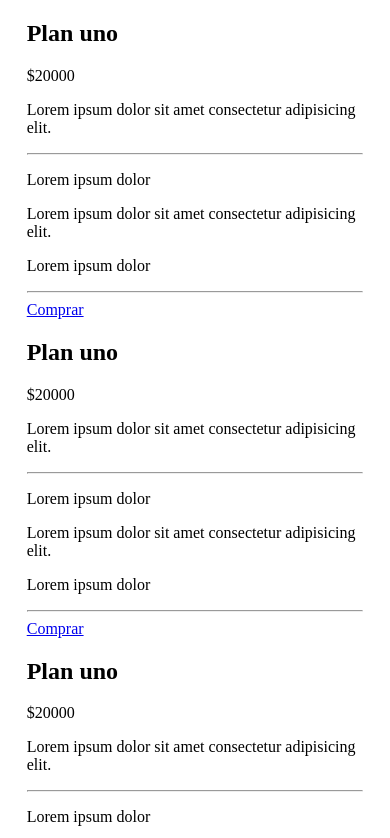
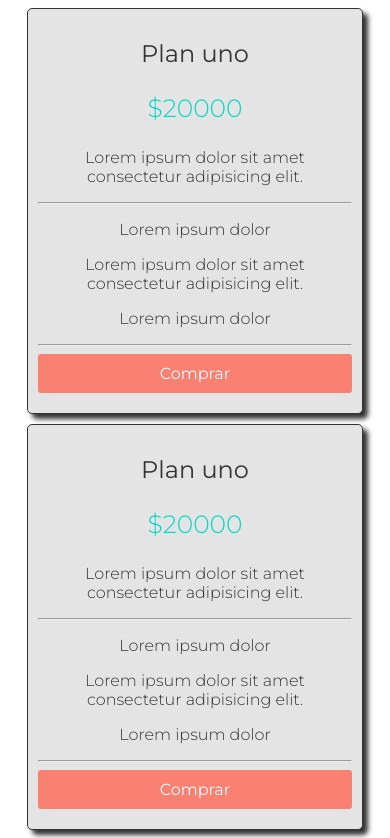
Before and after one commit to 602eaffd/PrimeraPaginaWeb, a plain HTML site: page tabla-precios.html in a window 390 px wide. Shown: the top 838 px of the page. Drawn offline with Linux system fonts and the light colour scheme.

Commit message:
Diseño final responsive tabla de precios

```diff
--- a/css/tabla-precios.css
+++ b/css/tabla-precios.css
@@ -2,3 +2,90 @@
     margin: 0% auto;
     width: 90%;
 }
+
+body{
+    font-family: 'Montserrat', sans-serif;
+}
+
+h2{
+    /* para volver delgada la letra */
+    font-weight: 400;
+}
+
+p{
+    /* para volver delgada la letra */
+    font-weight: 300;
+}
+
+/* una al lado de la otra columna */
+.flex{
+    display: flex;
+    flex-wrap: wrap;
+}
+
+/* centrar textos */
+.text-center{
+    text-align: center;
+}
+
+
+.columna-div{
+    /* agregar fondo a cada columna*/
+    background: rgb(228, 228, 228);
+    /* color al texto */
+    color: #333;
+    border: 1px solid #333;
+    /* es para que tome margin y padding auto */
+    margin: 0 auto;
+    padding:10px;
+    border-radius: 5px;
+    /*Arriba izquierda box-shadow:-10px -10px red; */
+    box-shadow:5px 5px 5px #333;
+    /* es para que tome margin y padding auto */
+    width: 24%;
+    /* es para que tome margin y padding auto */
+    box-sizing:border-box;
+}
+
+/* personalizar precios */
+.precio{
+    font-size: 25px;
+    color: #00dac7;;
+}
+
+/* cambiar propiedades del btn precio */
+.btn-precio{
+    background: salmon;
+    /* convertir linea en bloque */
+    display: block;
+    /* quitar subrayado */
+    text-decoration: none;
+    padding: 10px;color: #fff;
+    border-radius: 3px;
+    margin-bottom: 10px;
+}
+/* cuando paso el mouse por encima */
+.btn-precio:hover{
+ background: rgb(250, 100, 84);
+}
+
+/* cuando este presionando tendra estas caracteristicas */
+.btn-precio:active{
+    background: #fe346e;
+}
+
+/* Hasta maximo 1070px toma estas caracteristicas*/
+
+@media (max-width: 1070px){
+    .columna-div{
+        width: 45%;
+        margin-bottom: 10px;
+    }
+}
+/* Hasta maximo 600px toma estas caracteristicas */
+@media (max-width: 600px){
+    .columna-div{
+        width: 100%;
+        margin-bottom: 10px;
+    }
+}
--- a/tabla-precios.html
+++ b/tabla-precios.html
@@ -4,13 +4,14 @@
     <meta charset="UTF-8">
     <meta name="viewport" content="width=device-width, initial-scale=1.0">
     <title>Document</title>
+    <link href="https://fonts.googleapis.com/css?family=Montserrat:300,400,700&display=swap" rel="stylesheet">
     <link rel="stylesheet" href="css/tabla-precios.css">
 </head>
 <body>
-    <section class="container">
+    <section class="container flex text-center">
         <div class="columna-div">
             <h2>Plan uno</h2>
-            <p>$20000</p>
+            <p class="precio">$20000</p>
             <p>Lorem ipsum dolor sit amet consectetur adipisicing elit.</p>
             <hr>
             <p>Lorem ipsum dolor</p>
@@ -21,7 +22,7 @@
         </div>
         <div class="columna-div">
             <h2>Plan uno</h2>
-            <p>$20000</p>
+            <p class="precio">$20000</p>
             <p>Lorem ipsum dolor sit amet consectetur adipisicing elit.</p>
             <hr>
             <p>Lorem ipsum dolor</p>
@@ -32,7 +33,7 @@
         </div>
         <div class="columna-div">
             <h2>Plan uno</h2>
-            <p>$20000</p>
+            <p class="precio">$20000</p>
             <p>Lorem ipsum dolor sit amet consectetur adipisicing elit.</p>
             <hr>
             <p>Lorem ipsum dolor</p>
@@ -43,7 +44,7 @@
         </div>
         <div class="columna-div">
             <h2>Plan uno</h2>
-            <p>$20000</p>
+            <p class="precio">$20000</p>
             <p>Lorem ipsum dolor sit amet consectetur adipisicing elit.</p>
             <hr>
             <p>Lorem ipsum dolor</p>
@@ -53,5 +54,6 @@
             <a href="#" class="btn-precio">Comprar</a>
         </div>
     </section>
+    <h1 class="text-center">Lorem ipsum dolor sit amet consectetur</h1>
 </body>
 </html>
```
